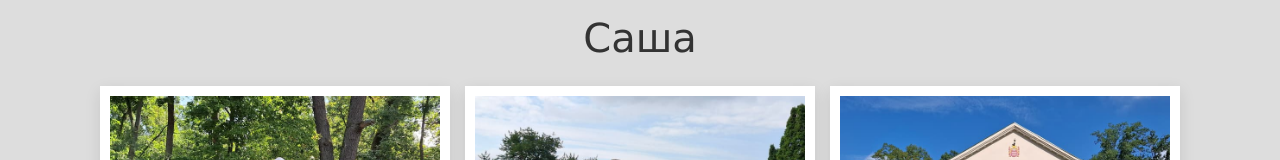
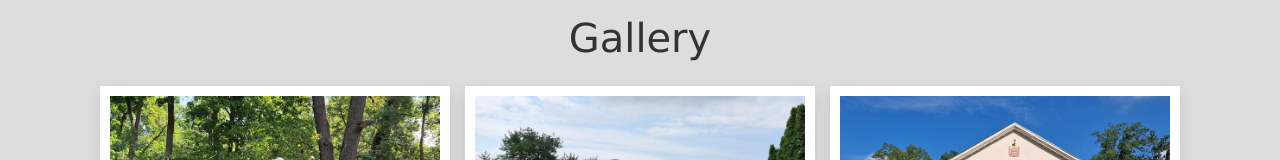
Before and after one commit to Oleksandr-bod/gallery, a plain HTML site: page index.html in a window 1280 px wide. Shown: the top 160 px of the page. Drawn offline with Linux system fonts and the light colour scheme.

Commit message:
Update index.html

```diff
--- a/index.html
+++ b/index.html
@@ -10,7 +10,7 @@
 
 <div class="container">
 
-    <h1>Саша</h1>
+    <h1>gallery</h1>
 
     <div class="image-container">
         <div class="image"><img src="./images/01.jpg" alt=""></div>
```
